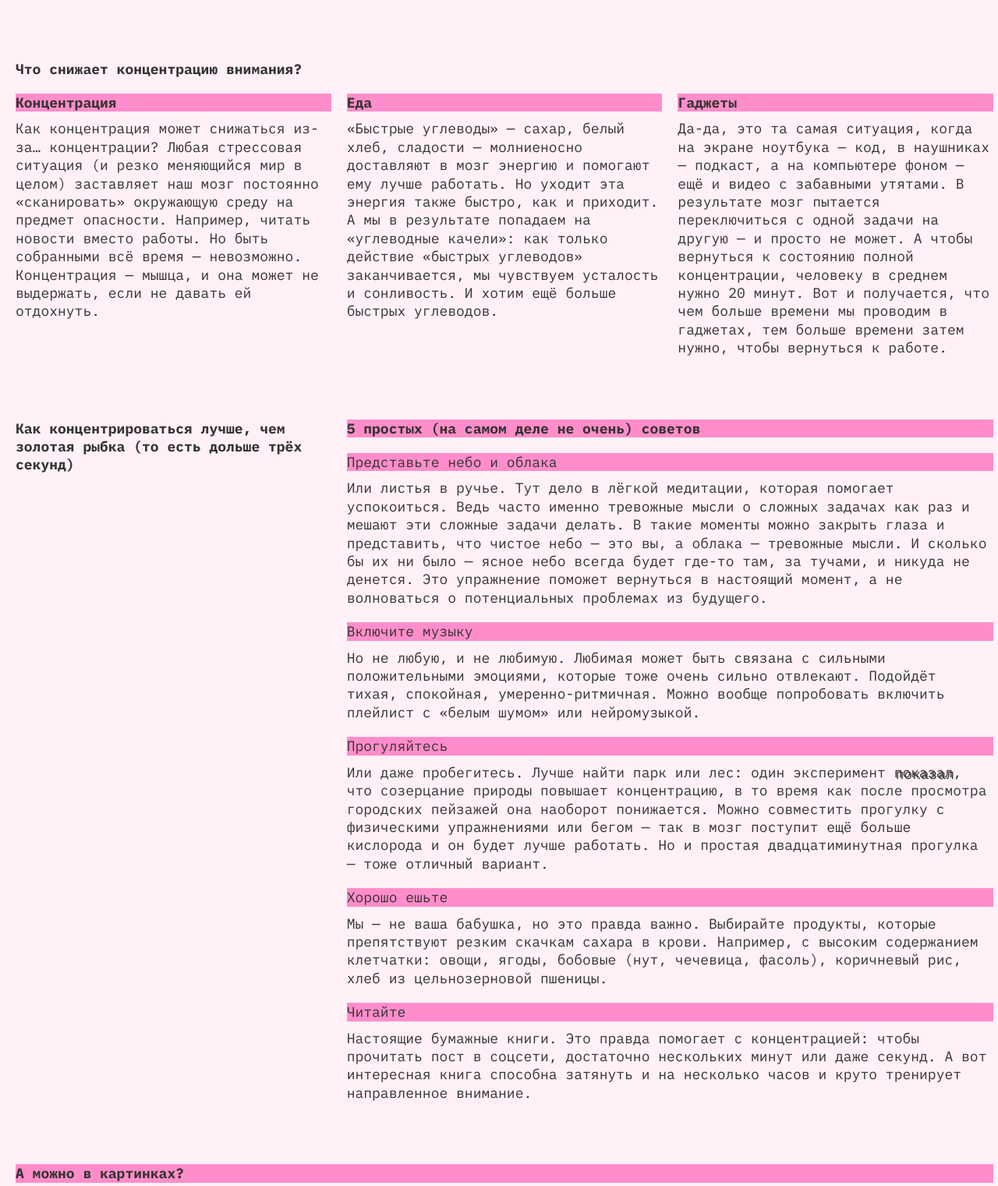
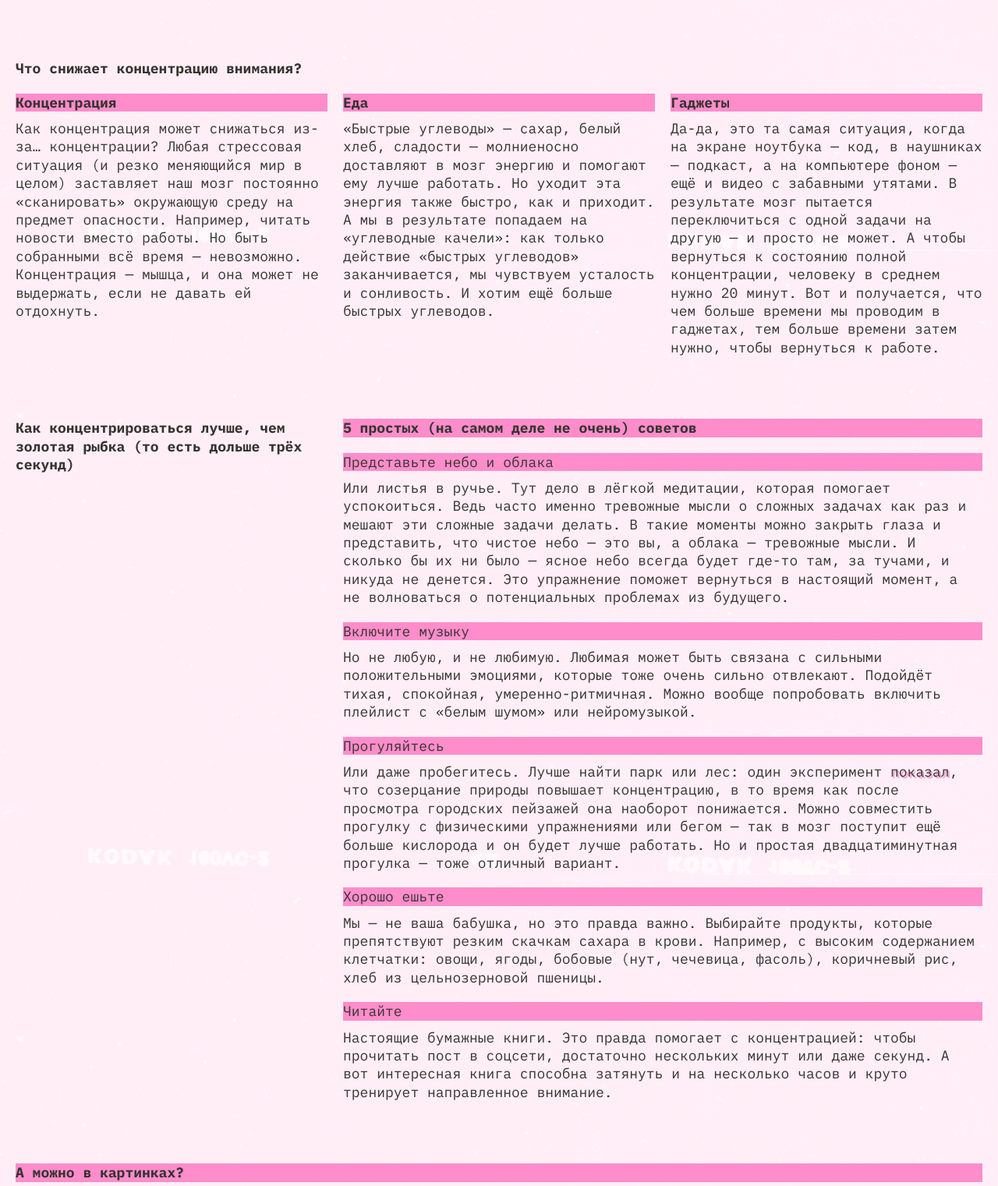
Before and after one commit to iSentir/slozhno-sosredotochitsya-fd, a website: page index.html in a window 1280 px wide. Shown: the part 1278-2799 px from the top of the page at 78% size. Drawn offline with Linux system fonts and the light colour scheme.

Commit message:
правка 0.1

```diff
--- a/index.html
+++ b/index.html
@@ -57,15 +57,17 @@
         </ul>
       </nav>
       <h1 class="header__title common-title">no focus</h1>
-      <p class="header__description title-decor">
-        Что делать, когда не можешь делать ничего
-        <br />Или почему нам так сложно сконцентрироваться, особенно когда очень
-        надо
-      </p>
+      <div class="header__description title-decor">
+        <p>Что делать, когда не можешь делать ничего</p>
+        <p>
+          Или почему нам так сложно сконцентрироваться, особенно когда очень
+          надо
+        </p>
+      </div>
     </header>
     <main class="main">
       <section class="section section-base">
-        <h2 class="section__title">Почему сосредоточиться так <br />сложно</h2>
+        <h2 class="section__title">Почему сосредоточиться так сложно</h2>
         <article class="section__card">
           <h3 class="section_subtitle title-decor">Многозадачность</h3>
           <p class="section_text">
@@ -141,13 +143,13 @@
           Как концентрироваться лучше, чем золотая рыбка (то есть дольше трёх
           секунд)
         </h2>
-        <h2 class="section__title_sub title-decor">
+        <h3 class="section__title_sub title-decor">
           5 простых (на самом деле не очень) советов
-        </h2>
+        </h3>
         <article class="section__card">
-          <h3 class="section_subtitle title-decor title-accent">
+          <h4 class="section_subtitle title-decor title-accent">
             Представьте небо и облака
-          </h3>
+          </h4>
           <p class="section_text">
             Или листья в ручье. Тут дело в лёгкой медитации, которая помогает
             успокоиться. Ведь часто именно тревожные мысли о сложных задачах как
@@ -160,9 +162,9 @@
           </p>
         </article>
         <article class="section__card">
-          <h3 class="section_subtitle title-decor title-accent">
+          <h4 class="section_subtitle title-decor title-accent">
             Включите музыку
-          </h3>
+          </h4>
           <p class="section_text">
             Но не любую, и не любимую. Любимая может быть связана с сильными
             положительными эмоциями, которые тоже очень сильно отвлекают.
@@ -171,9 +173,9 @@
           </p>
         </article>
         <article class="section__card">
-          <h3 class="section_subtitle title-decor title-accent">
+          <h4 class="section_subtitle title-decor title-accent">
             Прогуляйтесь
-          </h3>
+          </h4>
           <p class="section_text">
             Или даже пробегитесь. Лучше найти парк или лес: один эксперимент
             <a
@@ -189,9 +191,9 @@
           </p>
         </article>
         <article class="section__card">
-          <h3 class="section_subtitle title-decor title-accent">
+          <h4 class="section_subtitle title-decor title-accent">
             Хорошо ешьте
-          </h3>
+          </h4>
           <p class="section_text">
             Мы — не ваша бабушка, но это правда важно. Выбирайте продукты,
             которые препятствуют резким скачкам сахара в крови. Например, с
@@ -200,7 +202,7 @@
           </p>
         </article>
         <article class="section__card">
-          <h3 class="section_subtitle title-decor title-accent">Читайте</h3>
+          <h4 class="section_subtitle title-decor title-accent">Читайте</h4>
           <p class="section_text">
             Настоящие бумажные книги. Это правда помогает с концентрацией: чтобы
             прочитать пост в соцсети, достаточно нескольких минут или даже
@@ -210,7 +212,7 @@
         </article>
       </section>
       <section class="section gallery">
-        <h3 class="section_subtitle title-decor">А можно в картинках?</h3>
+        <h2 class="section_subtitle title-decor">А можно в картинках?</h2>
         <div class="gallery__list">
           <img
             class="gallery__item"
--- a/styles/dark.css
+++ b/styles/dark.css
@@ -12,7 +12,7 @@
   --bg-image: url(../images/cover-image-dark.png);
   --main-color: #000028;
   --h1-color: #db00ff;
-  --h1-shadow-color: #ff0070;
+  --shadow-color: #ff0070;
   --accent-color: #ff0070;
   --decor-bg-color: #ff0070;
   --decor-text-color: #000028;
--- a/styles/light.css
+++ b/styles/light.css
@@ -12,7 +12,7 @@
   --bg-image: url(../images/cover-image-light.png);
   --main-color: #fff1f7;
   --h1-color: #ffc2e6;
-  --h1-shadow-color: #ff8dcb;
+  --shadow-color: #ff8dcb;
   --accent-color: #353430;
   --decor-bg-color: #ff8dcb;
   --decor-text-color: #353430;
@@ -26,7 +26,7 @@
     --bg-image: url(../images/cover-image-light.png);
     --main-color: #fff1f7;
     --h1-color: #ffc2e6;
-    --h1-shadow-color: #ff8dcb;
+    --shadow-color: #ff8dcb;
     --accent-color: #353430;
     --decor-bg-color: #ff8dcb;
     --decor-text-color: #353430;
--- a/styles/style.css
+++ b/styles/style.css
@@ -3,7 +3,12 @@
 /* сохраните в разметке и стилях класс page у тега body. Он удобен, чтобы составлять селекторы для разных цветовых тем. */
 
 .page {
-  background: var(--bg-image) no-repeat center / cover fixed;
+  background-image: var(--bg-image);
+  background-color: var(--main-color);
+  background-repeat: no-repeat;
+  background-position: center;
+  background-size: cover;
+  background-attachment: fixed;
 }
 
 /*           HEADER          */
@@ -24,7 +29,7 @@
   margin-inline: auto 38px;
   margin-block-start: 10px;
   color: var(--feature-color);
-  font-family: var(--font-common-family), sans-serif;
+  font-family: var(--font-common-family), monospace;
   font-weight: 400;
   font-size: 18px;
   line-height: 25px;
@@ -49,12 +54,13 @@
   border: none;
   padding: 4px 13px;
   color: var(--accent-color);
-  font-family: var(--font-common-family), sans-serif;
+  font-family: var(--font-common-family), monospace;
   font-weight: 400;
   font-size: 18px;
   line-height: 18px;
   text-transform: lowercase;
   background-color: transparent;
+  cursor: pointer;
 }
 
 .header__theme-menu-button_active {
@@ -70,11 +76,11 @@
 
 .common-title {
   color: var(--h1-color);
-  font-family: var(--font-common-family), sans-serif;
+  font-family: var(--font-common-family), monospace;
   font-weight: 700;
   font-size: var(--font-size-s);
   line-height: 83%;
-  text-shadow: 4px 4px 0 var(--h1-shadow-color);
+  text-shadow: 4px 4px 0 var(--shadow-color);
 }
 
 .header__description {
@@ -82,7 +88,7 @@
   grid-row: 3;
   margin-inline: 10px;
   margin-block: 55px auto;
-  font-family: var(--font-common-family), sans-serif;
+  font-family: var(--font-common-family), monospace;
   font-weight: 700;
   font-size: 18px;
   line-height: 23.4px;
@@ -98,7 +104,6 @@
   grid-template-columns: minmax(0, 1fr);
   row-gap: 50px;
   padding-top: 40px;
-  background-color: var(--main-color);
 }
 
 .section {
@@ -110,10 +115,10 @@
 
 .section__title,
 .title-decor {
-  font-family: var(--font-common-family), sans-serif;
+  font-family: var(--font-common-family), monospace;
   font-weight: 700;
   font-size: 18px;
-  line-height: 23.4px;
+  line-height: 23.39px;
   letter-spacing: 0%;
 }
 
@@ -126,16 +131,20 @@
   color: var(--accent-color);
 }
 
-.section_subtitle {
-  margin-block-end: 10px;
+/* Добавил для карточек( чтоб section_subtitle имели отступ автоматом) */
+
+.section__card {
+  display: flex;
+  flex-direction: column;
+  gap: 10px;
 }
 
 .section_text,
 .title-accent {
-  font-family: var(--font-common-family), sans-serif;
+  font-family: var(--font-common-family), monospace;
   font-weight: 400;
   font-size: 18px;
-  line-height: 23.4px;
+  line-height: 23.39px;
   letter-spacing: 0%;
 }
 
@@ -165,11 +174,16 @@
   inline-size: 100%;
 }
 
+/* Добавил margin для А можно в картинках */
+
+.gallery > .section_subtitle {
+  margin-block-end: 10px;
+}
+
 .footer {
   position: relative;
   display: grid;
   place-items: center;
-  background-color: var(--main-color);
   block-size: 100vh;
   min-block-size: 668px;
 }
@@ -221,7 +235,7 @@
 
 .section_text-link {
   text-decoration: none;
-  text-shadow: 2px 2px 0 var(--accent-color);
+  text-shadow: 2px 2px 0 var(--shadow-color);
 }
 
 /*    Декоративные эл-ты          END */
@@ -230,6 +244,14 @@
 
 .section_text-link:hover {
   border-bottom: 1px solid var(--text-main-color);
+}
+
+.section_text-link:focus {
+  outline: none;
+}
+
+.section_text-link:focus-visible {
+  border: 1px solid var(--accent-color);
 }
 
 .header__theme-menu-button:focus {
@@ -320,7 +342,7 @@
   }
 
   .gallery__list {
-    display: grid;
+    display: contents;
     grid-template-columns: repeat(3, minmax(0, 1fr));
     grid-column: 1 / -1;
     gap: 20px;
@@ -386,7 +408,7 @@
 
 @media (width >=1024px) {
   .header {
-    min-block-size: 100vh;
+    min-block-size: 668px;
   }
 
   .header__theme-menu {
@@ -420,7 +442,7 @@
 
   .section {
     margin: 0;
-    padding-inline: 10px 6px;
+    padding-inline: 10px 20px;
   }
 
   .section__title {
@@ -428,20 +450,19 @@
   }
 
   .section-what {
-    grid-template-columns: repeat(3, 1fr);
+    grid-template-columns: repeat(3, minmax(0, 1fr));
     gap: 20px;
     margin-inline-start: 10px;
   }
 
+  .section-what .section__title {
+    grid-column: 1 / -1;
+    max-inline-size: calc((100% - 40px) / 3);
+    padding-inline: 0;
+  }
+
   .section-what .section__card {
     grid-column: span 1;
-    grid-row: 2;
-  }
-
-  .section-what .section__title {
-    grid-column: 1 /2;
-    grid-row: 1;
-    padding-inline: 0;
   }
 
   .gallery {
--- a/styles/variables.css
+++ b/styles/variables.css
@@ -7,7 +7,7 @@
   --bg-image: url(../images/cover-image-dark.png);
   --main-color: #000028;
   --h1-color: #db00ff;
-  --h1-shadow-color: #ff0070;
+  --shadow-color: #ff0070;
   --accent-color: #ff0070;
   --decor-bg-color: #ff0070;
   --decor-text-color: #000028;
```
